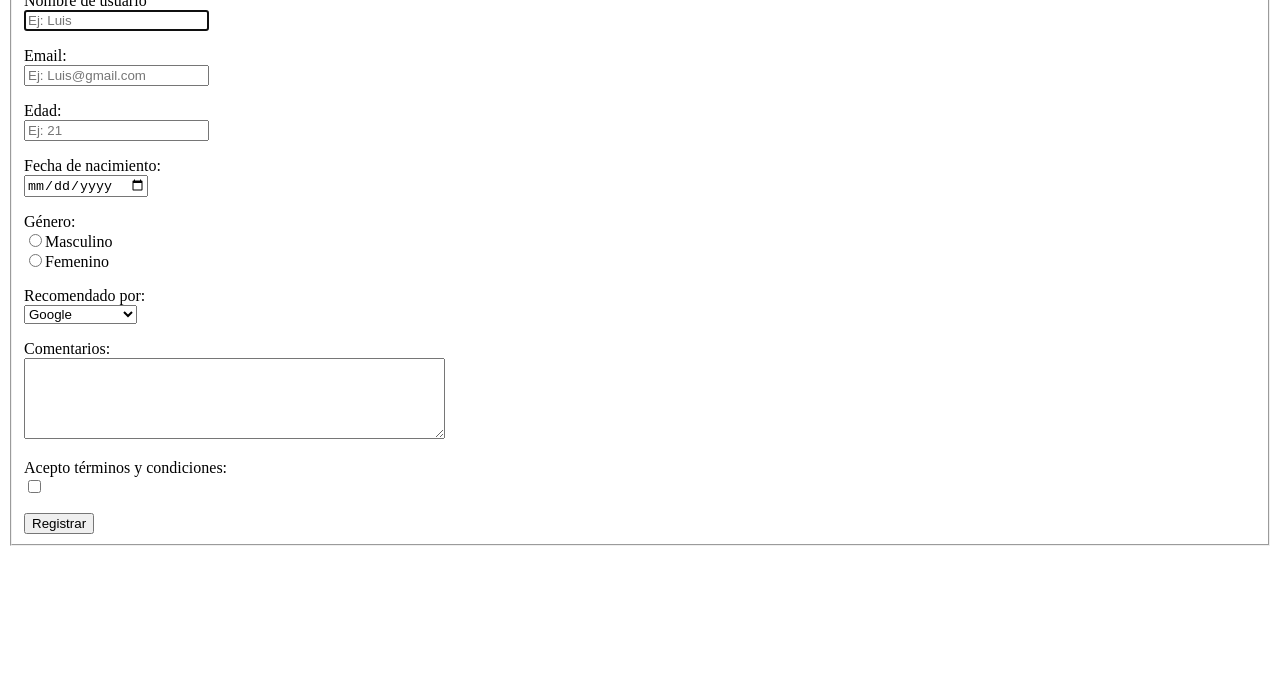
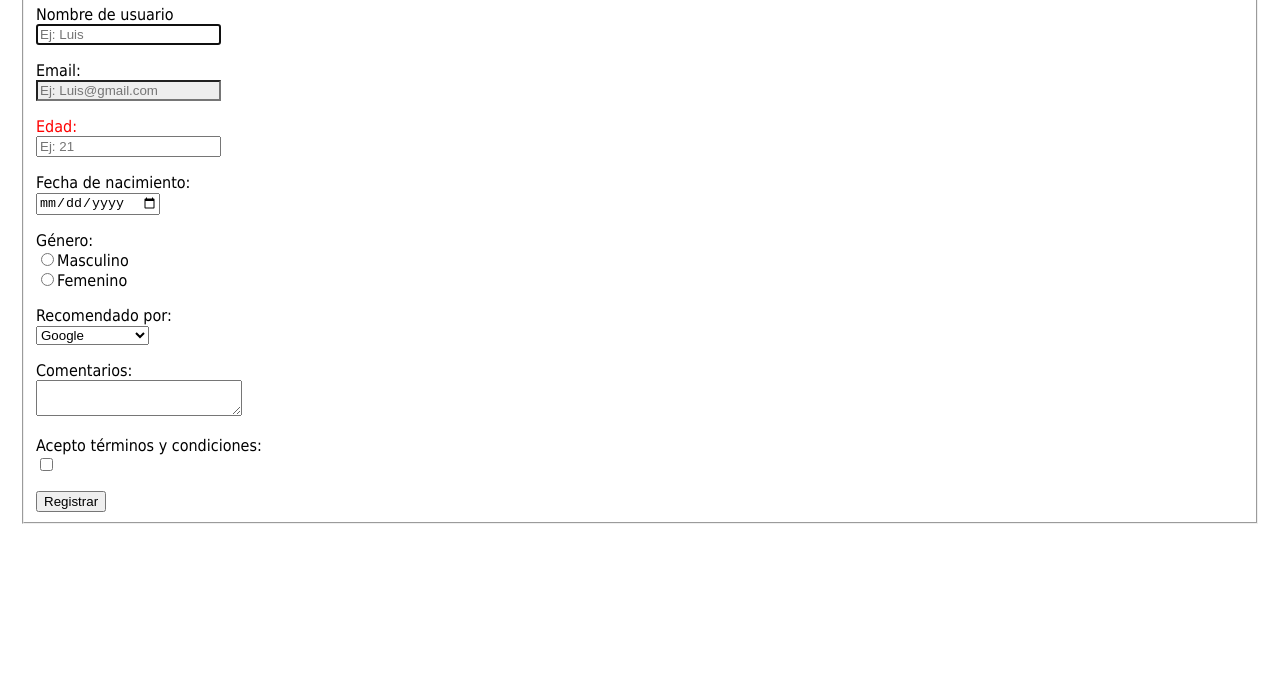
Before and after one commit to mjaurena/Etiqueta-Formulario, a plain HTML site: page Index.html in a window 1280 px wide. Shown: the part 103-800 px from the top of the page. Drawn offline with Linux system fonts and the light colour scheme.

Commit message:
Con Estilos 1era Versión

```diff
--- a/Index.html
+++ b/Index.html
@@ -2,6 +2,8 @@
 <html>
   <head>
     <meta charset="utf-8">
+    <meta name="viewport" content="width=device-width,user-scalable=no">
+    <link rel="stylesheet" href="css/estilos.css">
     <title>Formularios</title>
   </head>
   <body>
@@ -11,7 +13,7 @@
         <p><label for="NombreUsuario">Nombre de usuario</label><br/>
         <input type="text" placeholder="Ej: Luis" id="NombreUsuario" autofocus required></p>
         <p><label for="Email">Email:</label><br/>
-        <input type="email" placeholder="Ej: Luis@gmail.com" id="Email" required></p>
+        <input type="email" placeholder="Ej: Luis@gmail.com" name="Email" id="Email" required></p>
         <p><label for="Edad">Edad:</label><br/>
         <input type="number" placeholder="Ej: 21" id="Edad" required></p>
         <p><label for="FechaNacimiento">Fecha de nacimiento:</label><br/>
@@ -27,7 +29,7 @@
         </select>
       </p>
       <p><label for="Comentarios">Comentarios:<br/>
-        <textarea name="Comentarios" rows="5" cols="50"></textarea>
+        <textarea name="Comentarios"></textarea>
       </p>
       <p><label for="TerminosCondiciones">Acepto términos y condiciones:</label><br/>
       <input type="checkbox" name="TerminosCondiciones" id="TerminosCondiciones"></p>
--- /dev/null
+++ b/css/estilos.css
@@ -0,0 +1,19 @@
+textarea{
+  width: 200px;
+}
+body{
+  margin-left: 20px;
+  margin-right: 20px;
+  margin-top: 20px;
+  margin-bottom: 20px;
+  font-family: Verdana;
+}
+input[name="Email"]{
+  background-color: #eeeeee;
+}
+p:nth-child(4){
+  color: red;
+}
+label, p{
+  font-family: Tahoma;
+  }
```
